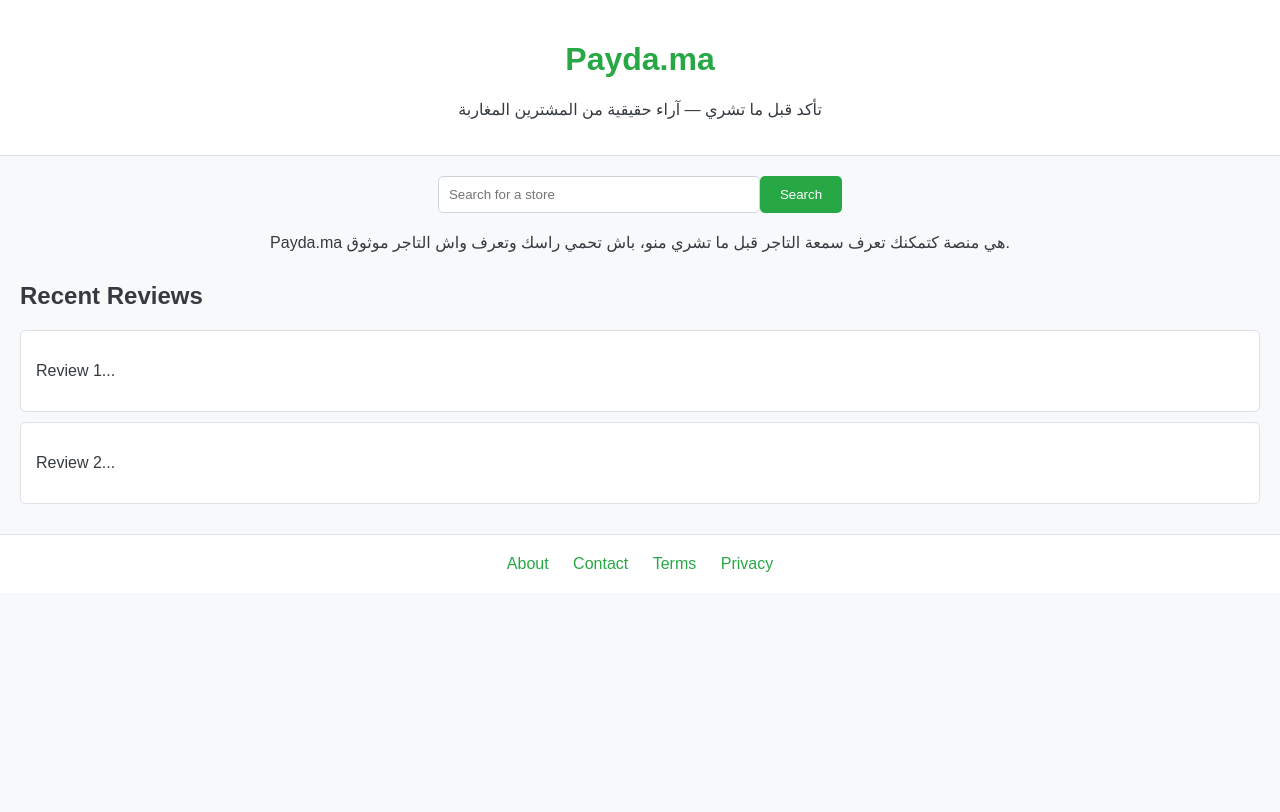
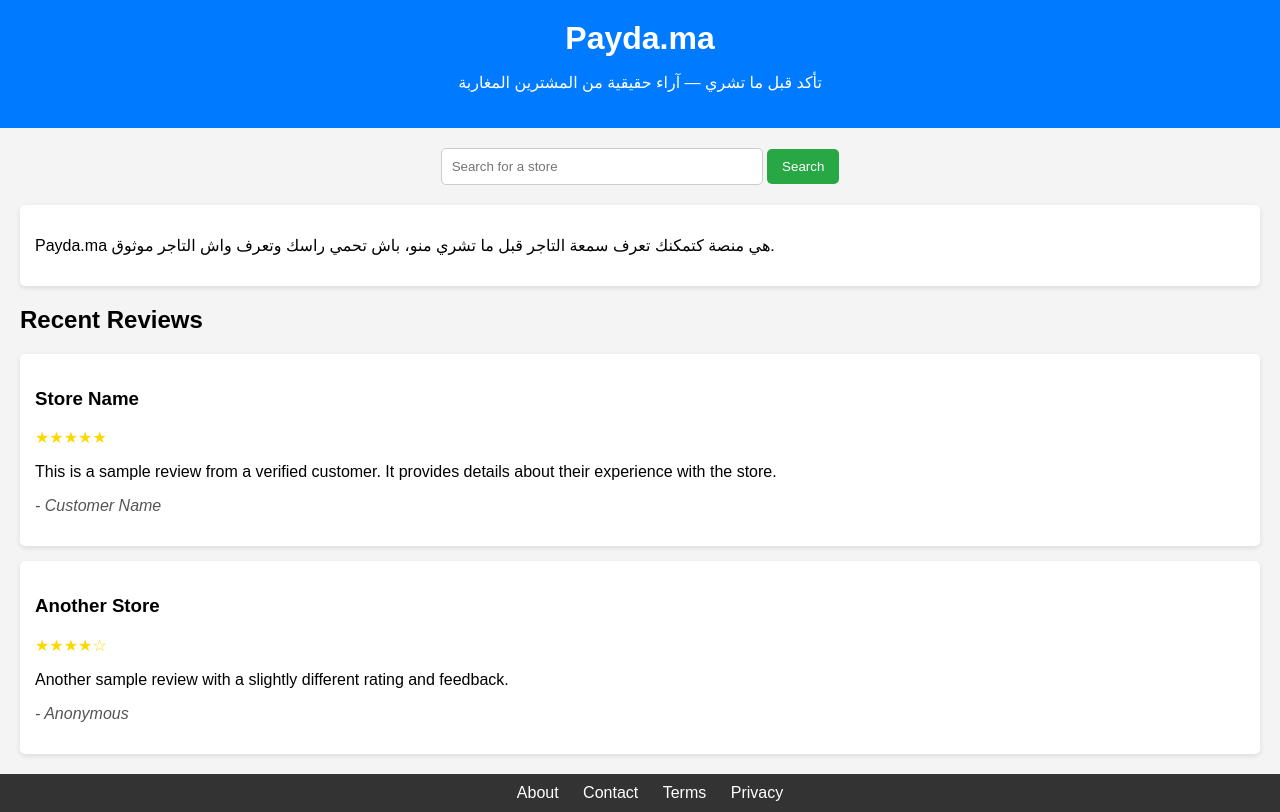
Before and after one commit to ajdad/payda.ma23, a plain HTML site: page index.html in a window 1280 px wide. Drawn offline with Linux system fonts and the light colour scheme.

Commit message:
Add files via upload

```diff
--- a/index.html
+++ b/index.html
@@ -25,10 +25,20 @@
         <section class="recent-reviews">
             <h2>Recent Reviews</h2>
             <div class="review">
-                <p>Review 1...</p>
+                <h3>Store Name</h3>
+                <div class="rating">
+                    <span>★★★★★</span>
+                </div>
+                <p>This is a sample review from a verified customer. It provides details about their experience with the store.</p>
+                <p class="reviewer">- Customer Name</p>
             </div>
             <div class="review">
-                <p>Review 2...</p>
+                <h3>Another Store</h3>
+                <div class="rating">
+                    <span>★★★★☆</span>
+                </div>
+                <p>Another sample review with a slightly different rating and feedback.</p>
+                <p class="reviewer">- Anonymous</p>
             </div>
         </section>
     </main>
--- a/script.js
+++ b/script.js
@@ -1 +1 @@
-// You can add JavaScript functionality here
+// This file is intentionally left blank.
--- a/style.css
+++ b/style.css
@@ -1,74 +1,91 @@
 body {
-    font-family: sans-serif;
+    font-family: Arial, sans-serif;
     margin: 0;
     padding: 0;
-    background-color: #f8f9fa; /* Soft gray */
-    color: #343a40;
+    background-color: #f4f4f4;
 }
 
 header {
-    background-color: #fff;
+    background-color: #007bff;
+    color: white;
     padding: 20px;
     text-align: center;
-    border-bottom: 1px solid #dee2e6;
 }
 
-header h1 {
-    color: #28a745; /* Green */
-}
-
-main {
-    padding: 20px;
+h1 {
+    margin: 0;
 }
 
 .search-bar {
-    display: flex;
-    justify-content: center;
-    margin-bottom: 20px;
+    margin: 20px auto;
+    text-align: center;
 }
 
-.search-bar input {
+input[type="text"] {
     padding: 10px;
     width: 300px;
-    border: 1px solid #ced4da;
+    border: 1px solid #ccc;
     border-radius: 5px;
 }
 
-.search-bar button {
-    padding: 10px 20px;
+button {
+    padding: 10px 15px;
     background-color: #28a745;
-    color: #fff;
+    color: white;
     border: none;
     border-radius: 5px;
     cursor: pointer;
 }
 
+button:hover {
+    background-color: #218838;
+}
+
 .explanation {
-    text-align: center;
-    margin-bottom: 30px;
+    margin: 20px;
+    padding: 15px;
+    background-color: white;
+    border-radius: 5px;
+    box-shadow: 0 2px 5px rgba(0, 0, 0, 0.1);
 }
 
 .recent-reviews {
-    margin-top: 20px;
+    margin: 20px;
 }
 
 .review {
-    background-color: #fff;
+    background-color: white;
+    margin-bottom: 15px;
     padding: 15px;
     border-radius: 5px;
-    margin-bottom: 10px;
-    border: 1px solid #dee2e6;
+    box-shadow: 0 2px 5px rgba(0, 0, 0, 0.1);
+}
+
+.rating span {
+    color: gold;
+}
+
+.reviewer {
+    font-style: italic;
+    color: #555;
 }
 
 footer {
-    background-color: #fff;
-    padding: 20px;
+    background-color: #333;
+    color: white;
     text-align: center;
-    border-top: 1px solid #dee2e6;
+    padding: 10px;
+    position: relative;
+    bottom: 0;
+    width: 100%;
 }
 
-footer a {
+footer nav a {
+    color: white;
     margin: 0 10px;
-    color: #28a745;
     text-decoration: none;
 }
+
+footer nav a:hover {
+    text-decoration: underline;
+}
```
Also changed, not shown: README.md.
